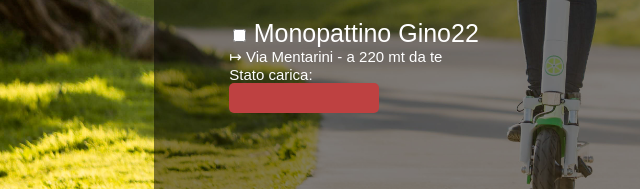
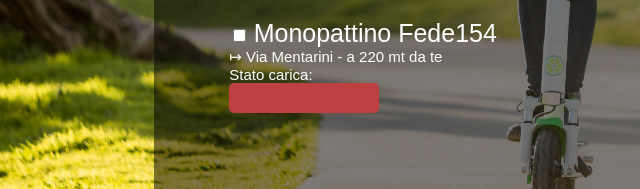
Before and after one commit to manuelgaleone/booleancodingchallenge, a plain HTML site: page index.html in a window 1280 px wide. Shown: the part 554-743 px from the top of the page, 0-640 px from the left. Drawn offline with Linux system fonts and the light colour scheme.

Commit message:
Update index.html

```diff
--- a/index.html
+++ b/index.html
@@ -50,7 +50,7 @@
 
                 <input type="checkbox" name="Fede154">
 
-                    <span>Monopattino Gino22</span>
+                    <span>Monopattino Fede154</span>
                     <div>&#8614; Via Mentarini - a 220 mt da te
                     <br>
                     Stato carica:</div>
```
